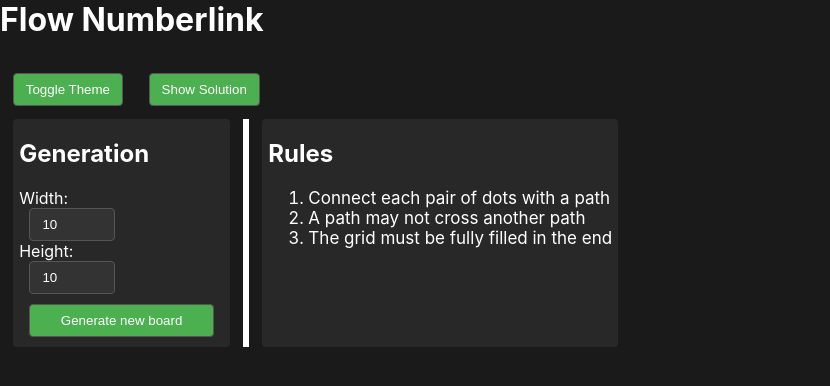
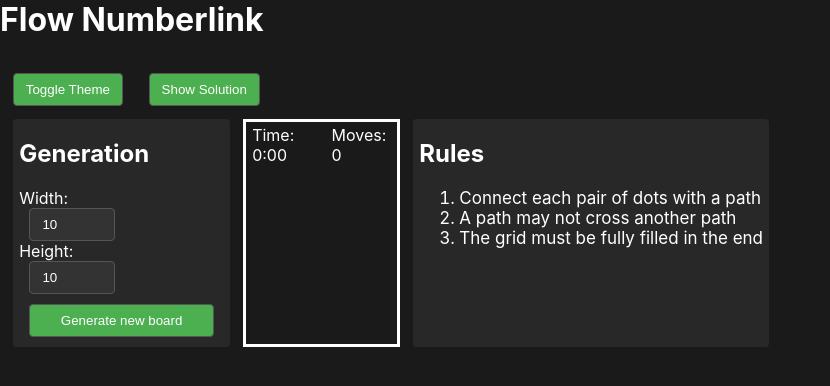
Before and after one commit to jacques-artale/flow, a React (Create React App) app in the folder client/: page / in a window 1280 px wide. Shown: the top 386 px of the page, without its empty margins (0-830 px from the left). Built offline with nearby package versions, Linux system fonts and the light colour scheme.

Commit message:
add: small info bar for puzzles

```diff
--- a/client/src/App.js
+++ b/client/src/App.js
@@ -1,9 +1,10 @@
 import React, { useEffect, useState } from 'react';
 import './App.css';
+import color_palette from './colors';
+import get_style from './style/style';
 import Grid from './components/grid';
 import Puzzle from './components/puzzle';
-import color_palette from './colors';
-import get_style from './style/style';
+import InfoBar from './components/grid_components/info_bar';
 
 const INITIAL_WIDTH = 10;
 const INITIAL_HEIGHT = 10;
@@ -78,9 +79,11 @@ function App() {
         </div>
 
         <div style={{...style.grid_container, display: show_solution ? '' : 'none'}}>
+          <InfoBar solve_time={solve_time}/>
           <Grid grid_data={grid_data}/>
         </div>
         <div style={{...style.grid_container, display: show_solution ? 'none' : ''}}>
+          <InfoBar solve_time={solve_time}/>
           <Puzzle grid_data={grid_data} solved={solved} set_solved={set_solved}/>
         </div>
 
--- a/client/src/colors.js
+++ b/client/src/colors.js
@@ -18,8 +18,6 @@ const color_palette = [
   'BC8F8F', // Rosy Brown
   'F4A460', // Sandy Brown
   '8B4513', // Saddle Brown
-  '90EE90', // Light Green
-  '32CD32', // Lime Green
   '6B8E23', // Olive Drab
   '556B2F', // Dark Olive Green
   'FAFAD2', // Light Goldenrod Yellow
@@ -41,7 +39,6 @@ const color_palette = [
   'ADFF2F', // Green Yellow
   '7FFF00', // Chartreuse
   '7CFC00', // Lawn Green
-  '00FF00', // Lime
   '32CD32', // Lime Green
   '00FA9A', // Medium Spring Green
   '3CB371', // Medium Sea Green
--- /dev/null
+++ b/client/src/components/grid_components/info_bar.js
@@ -0,0 +1,21 @@
+import get_style from '../../style/style';
+
+function InfoBar({ solve_time }) {
+
+  function get_time_string() {
+    const minutes = Math.floor(solve_time / 60);
+    const seconds = solve_time % 60;
+    return `${minutes}:${seconds < 10 ? '0' + seconds : seconds}`;
+  }
+
+  const style = get_style();
+
+  return (
+    <div style={style.info_bar}>
+      <p style={{margin: '2%'}}>Time: {get_time_string()}</p>
+      <p style={{margin: '2%'}}>Moves: 0</p>
+    </div>
+  );
+}
+
+export default InfoBar;
--- a/client/src/style/style.js
+++ b/client/src/style/style.js
@@ -85,6 +85,12 @@ const get_style = (theme) => ({
     zIndex: 1000,
     display: 'flex',
     flexDirection: 'column',
+  },
+
+  info_bar: {
+    display: 'flex',
+    flexDirection: 'row',
+    marginLeft: '2%',
   }
 });
 
```
